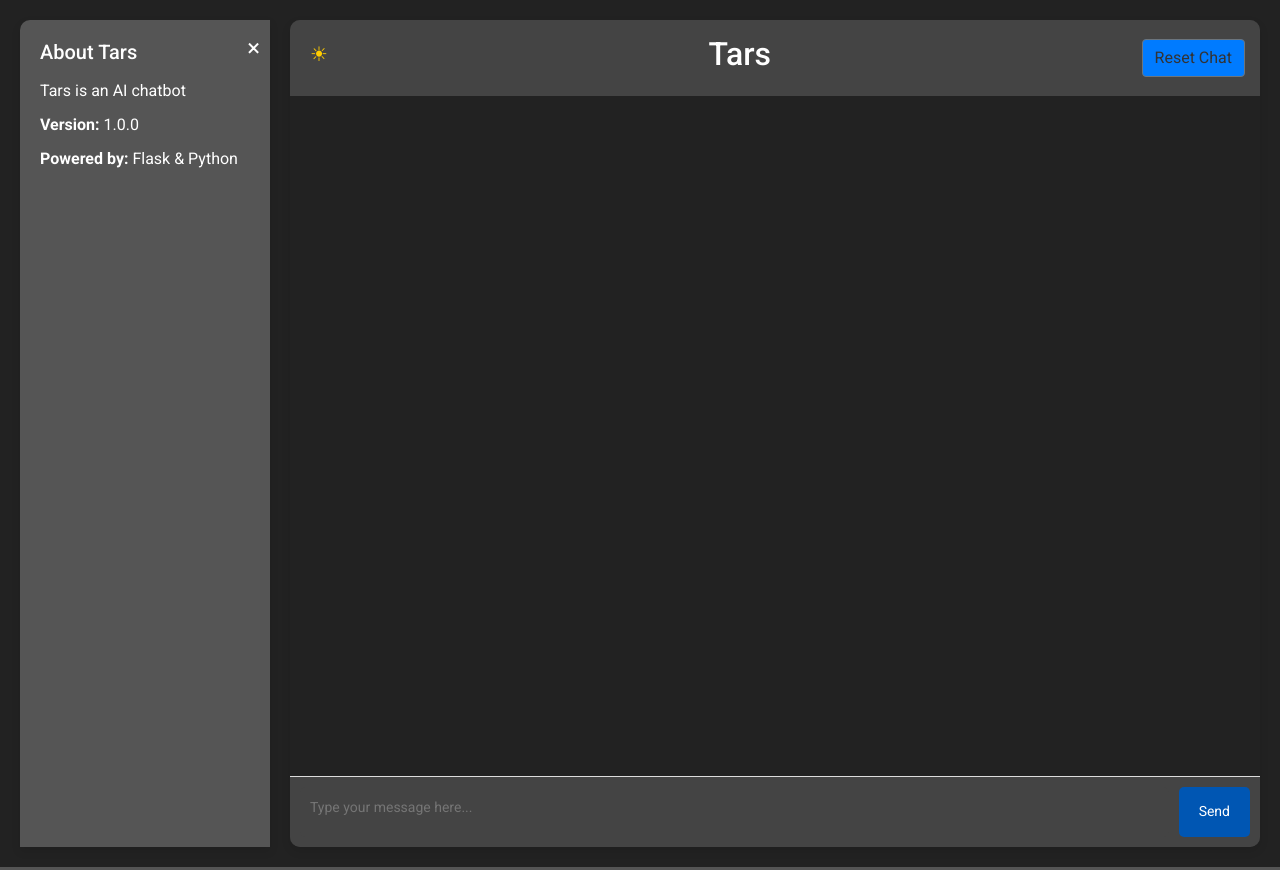
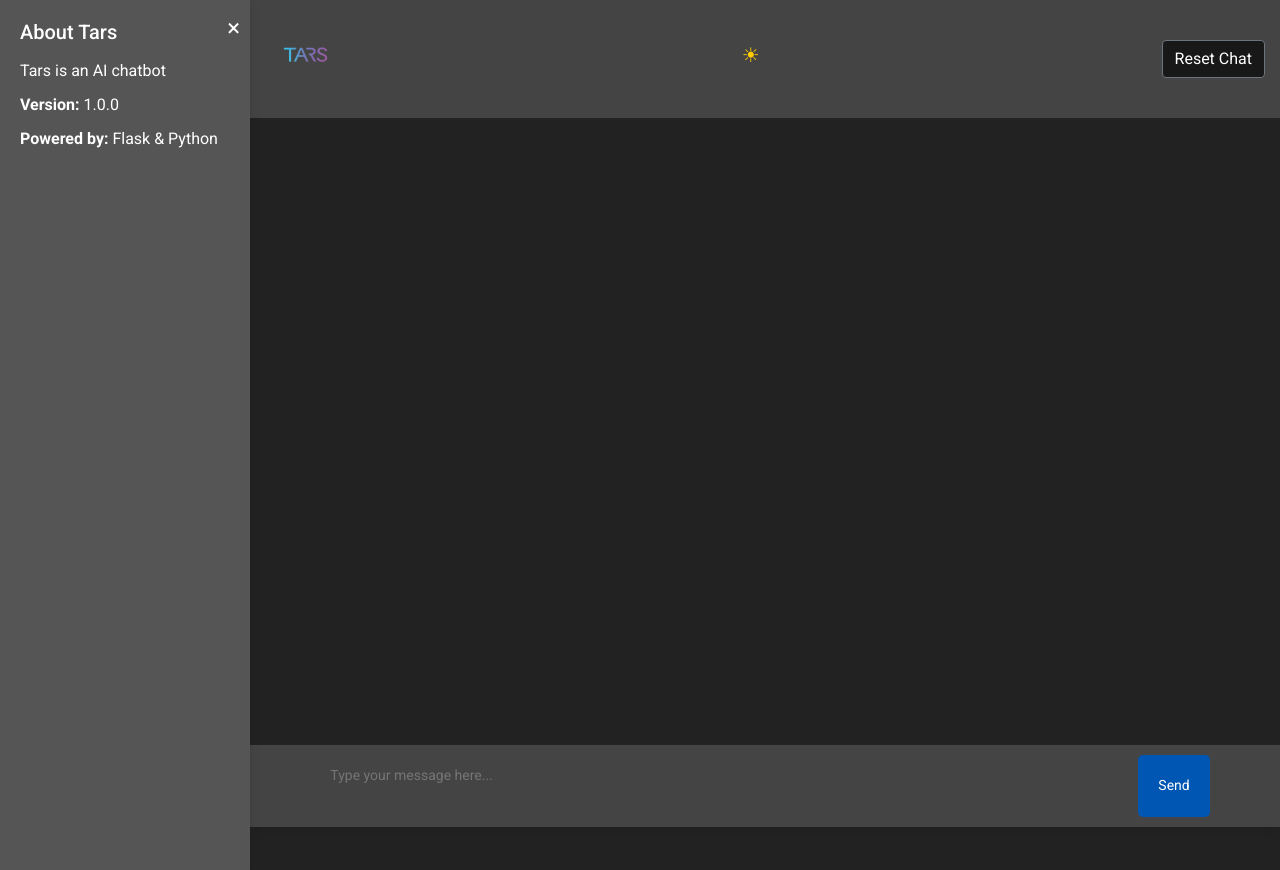
Before and after one commit to pavansweb/tars, a Flask app: page / in a window 1280 px wide. Run offline with Flask 3, Linux system fonts and the light colour scheme; some libraries are stand-ins or nearby versions.

Commit message:
black ui

```diff
--- a/static/script.js
+++ b/static/script.js
@@ -2,7 +2,7 @@ document.getElementById('send-btn').addEventListener('click', function() {
     const message = document.getElementById('message-input').value;
 
     if (message.trim() !== '') {
-        // Append user message to chat display
+        // Append user message to chat display with proper HTML tags
         const chatDisplay = document.getElementById('chat-display');
         const userMessage = `<p><strong>You:</strong> ${message}</p>`;
         chatDisplay.innerHTML += userMessage;
@@ -17,7 +17,7 @@ document.getElementById('send-btn').addEventListener('click', function() {
         })
         .then(response => response.json())
         .then(data => {
-            // Append bot response to chat display
+            // Append bot response to chat display with proper HTML tags
             const botResponse = `<p><strong>TARS:</strong> ${data.response}</p>`;
             chatDisplay.innerHTML += botResponse;
 
--- a/static/style.css
+++ b/static/style.css
@@ -15,17 +15,17 @@ html, body {
 }
 
 :root {
-    --primary-color: #007bff;
+    --primary-color: #181818;
     --secondary-color: #0056b3;
-    --background-light: #f9f9f9;
+    --background-light: #181818;
     --background-dark: #181818;
     --text-light: #fff;
-    --text-dark: #333;
+    --text-dark: #fff;
     --user-message: #dcf8c6;
     --bot-message: #e9f5ff;
     --shadow-light: rgba(0, 0, 0, 0.1);
     --shadow-dark: rgba(0, 0, 0, 0.3);
-    --border-radius: 10px;
+    --border-radius: 0;
 }
 
 .btn{
@@ -43,8 +43,8 @@ html, body {
 .content-container {
     display: flex;
     flex-grow: 1;
-    padding: 20px;
-    gap: 20px;
+    min-height: 100vh;
+    background-color: var(--background-light);
 }
 
 /* Sidebar */
@@ -52,10 +52,10 @@ html, body {
     width: 100%;
     max-width: 250px;
     background-color: var(--background-light);
+    color: var(--text-light);
     padding: 20px;
     box-shadow: 0px 4px 10px var(--shadow-light);
     flex-shrink: 0;
-    border-top-left-radius: 10px;
     position: relative; /* Ensure the close button is positioned correctly */
 }
 
@@ -68,6 +68,7 @@ html, body {
     border: none;
     font-size: 24px;
     cursor: pointer;
+    color: var(--text-light);
 }
 
 .sidebar h2 {
@@ -107,13 +108,14 @@ html, body {
     justify-content: space-between;
     align-items: center;
     border-radius: var(--border-radius) var(--border-radius) 0 0;
+    user-select: none;
 }
 
 /* Chat Display */
 .chat-display {
     flex-grow: 1;
     padding: 20px;
-    background-color: #f7f7f7;
+    background-color: var(--background-light);
     overflow-y: auto;
     overflow-x: hidden;
     max-height: 100%;
@@ -168,29 +170,35 @@ html, body {
 /* Chat Input */
 .chat-input {
     display: flex;
+    justify-content: center;
     padding: 10px;
     background-color: var(--background-light);
     border-radius: 0 0 var(--border-radius) var(--border-radius);
     gap: 10px;
-    border-top: 1px solid #ddd;
 }
 
 .chat-input textarea {
-    max-width: 100vw;
+    max-width: 80%;
+    width: 20vw;
     flex-grow: 1;
     border: 1px solid #ddd;
     padding: 10px;
-    border-radius: 5px;
+    border-radius: 40px;
     resize: none;
-    height: 50px;
+    min-height: 40px;
+    height: fit-content;
     font-size: 14px;
     background-color: #f7f7f7;
-    color: var(--text-dark);
+    color: var(--background-light);
 }
 
 .chat-input textarea:focus {
     outline: none;
     border-color: var(--primary-color);
+}
+
+.chat-input textarea::-webkit-scrollbar{
+    display: none;
 }
 
 .chat-input button {
--- a/templates/index.html
+++ b/templates/index.html
@@ -7,7 +7,7 @@
     <link rel="icon" href="/tars/assets/tars-black.png">
     <link rel="stylesheet" href="https://stackpath.bootstrapcdn.com/bootstrap/4.5.2/css/bootstrap.min.css">
     <link href="https://fonts.googleapis.com/css2?family=Roboto:wght@400;500;700&display=swap" rel="stylesheet">
-    <link rel="stylesheet" href="static/style.css">
+    <link rel="stylesheet" href="/tars/static/style.css">
 </head>
 
 <body>
@@ -27,6 +27,7 @@
             <section class="chat-section">
                 <div class="chat-container">
                     <header class="chat-header">
+                        <h2><img src="/tars/assets/logo.png" height="80px"></h2>
                         <div class="dark-mode-toggle">
                             <input type="checkbox" id="darkModeToggle">
                             <label for="darkModeToggle" class="toggle-label">
@@ -34,7 +35,7 @@
                                 <span class="moon-icon">&#x1F319;</span>
                             </label>
                         </div>
-                        <h2>Tars</h2>
+
                         <button id="reset-btn" class="btn btn-outline-secondary">Reset Chat</button>
 
                     </header>
```
Also changed, not shown: assets/logo.png (added).
